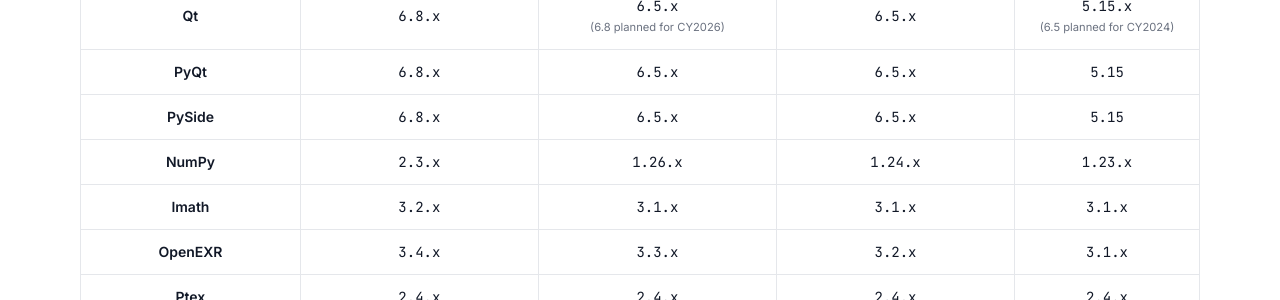
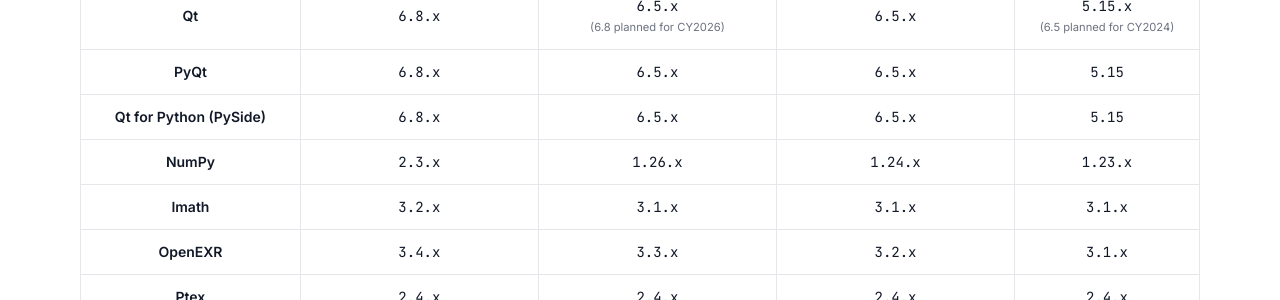
Before and after one commit to vfxplatform/vfxplatform, a Jekyll site: the page built from index.html, in a window 1280 px wide and 900 px high, scrolled down 2053 px. Shown: the part 152-452 px from the top of the window. Built offline with Jekyll 4.4.1, drawn with Linux system fonts in a browser that asks for light colours.

Commit message:
Add zebra striping to platform table and rename PySide
Style the table with alternating row backgrounds, a tinted header
row, and rename "PySide" to "Qt for Python (PySide)" in components.

Co-Authored-By: Claude Opus 4.6 <noreply@anthropic.com>

```diff
--- a/_data/components.yml
+++ b/_data/components.yml
@@ -38,7 +38,7 @@ categories:
       - id: pyqt
         name: PyQt
       - id: pyside
-        name: "PySide"
+        name: "Qt for Python (PySide)"
       - id: numpy
         name: NumPy
       - id: imath
--- a/_includes/platform-table.html
+++ b/_includes/platform-table.html
@@ -24,7 +24,7 @@
           </tr>
 
           {% for item in category.items %}
-            <tr>
+            <tr{% assign mod = forloop.index | modulo: 2 %}{% if mod == 0 %} class="row-alt"{% endif %}>
               <td class="font-semibold whitespace-nowrap">
                 {{ item.name }}
                 {% if item.min_max %}
--- a/assets/css/main.css
+++ b/assets/css/main.css
@@ -19,7 +19,7 @@
   }
 
   .platform-table th {
-    @apply px-4 py-3 text-center font-semibold text-gray-500 dark:text-gray-400 border-b border-gray-200 dark:border-gray-700;
+    @apply px-4 py-3 text-center font-semibold text-gray-500 dark:text-gray-400 border-b border-gray-200 dark:border-gray-700 bg-gray-50 dark:bg-gray-800/50;
   }
 
   .platform-table th:first-child {
@@ -40,6 +40,10 @@
 
   .platform-table td.current-year {
     @apply text-blue-600 dark:text-blue-400;
+  }
+
+  .platform-table tr.row-alt td {
+    @apply bg-gray-50/70 dark:bg-gray-800/30;
   }
 
   .platform-table .category-header td {
```
